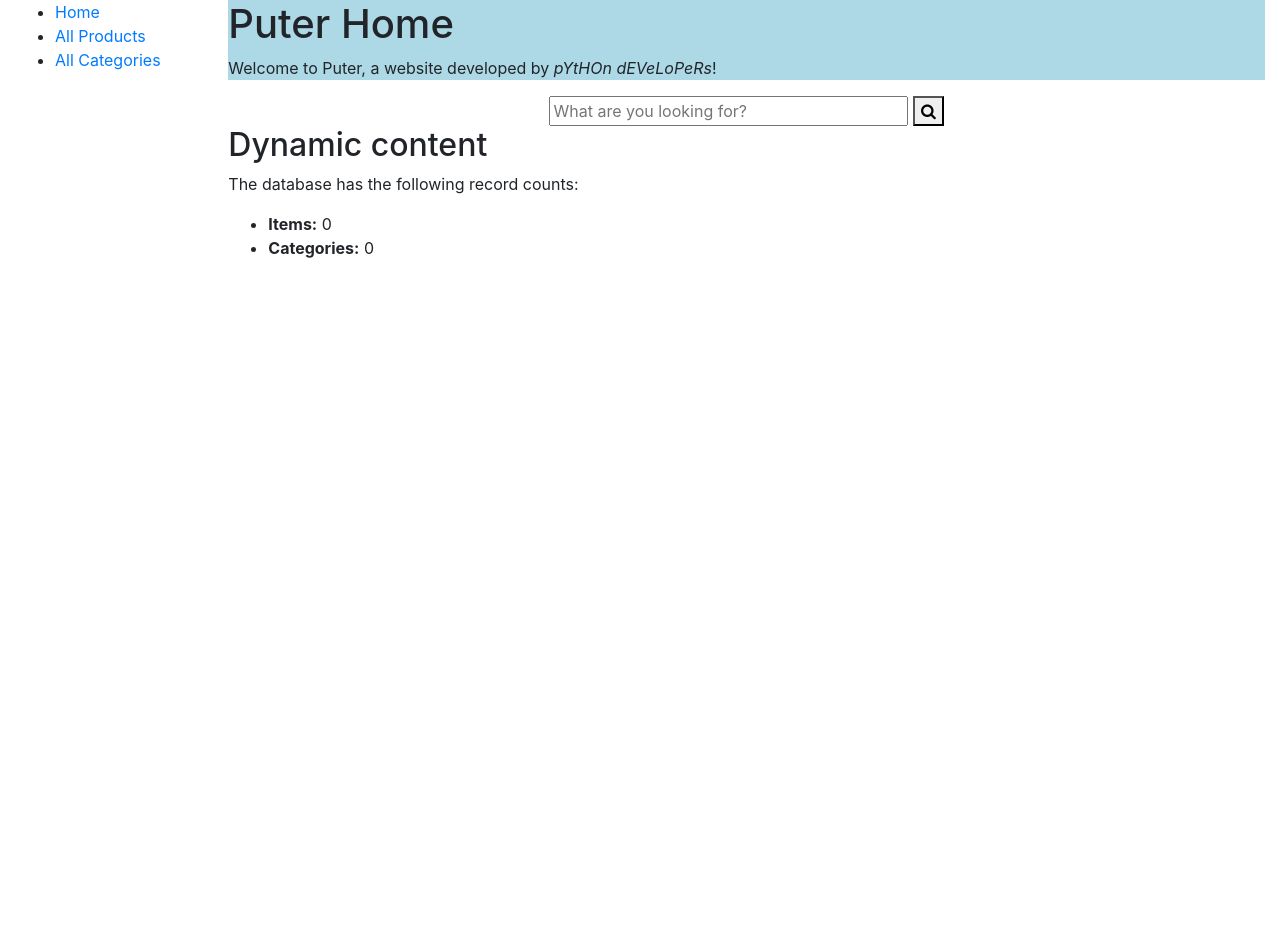
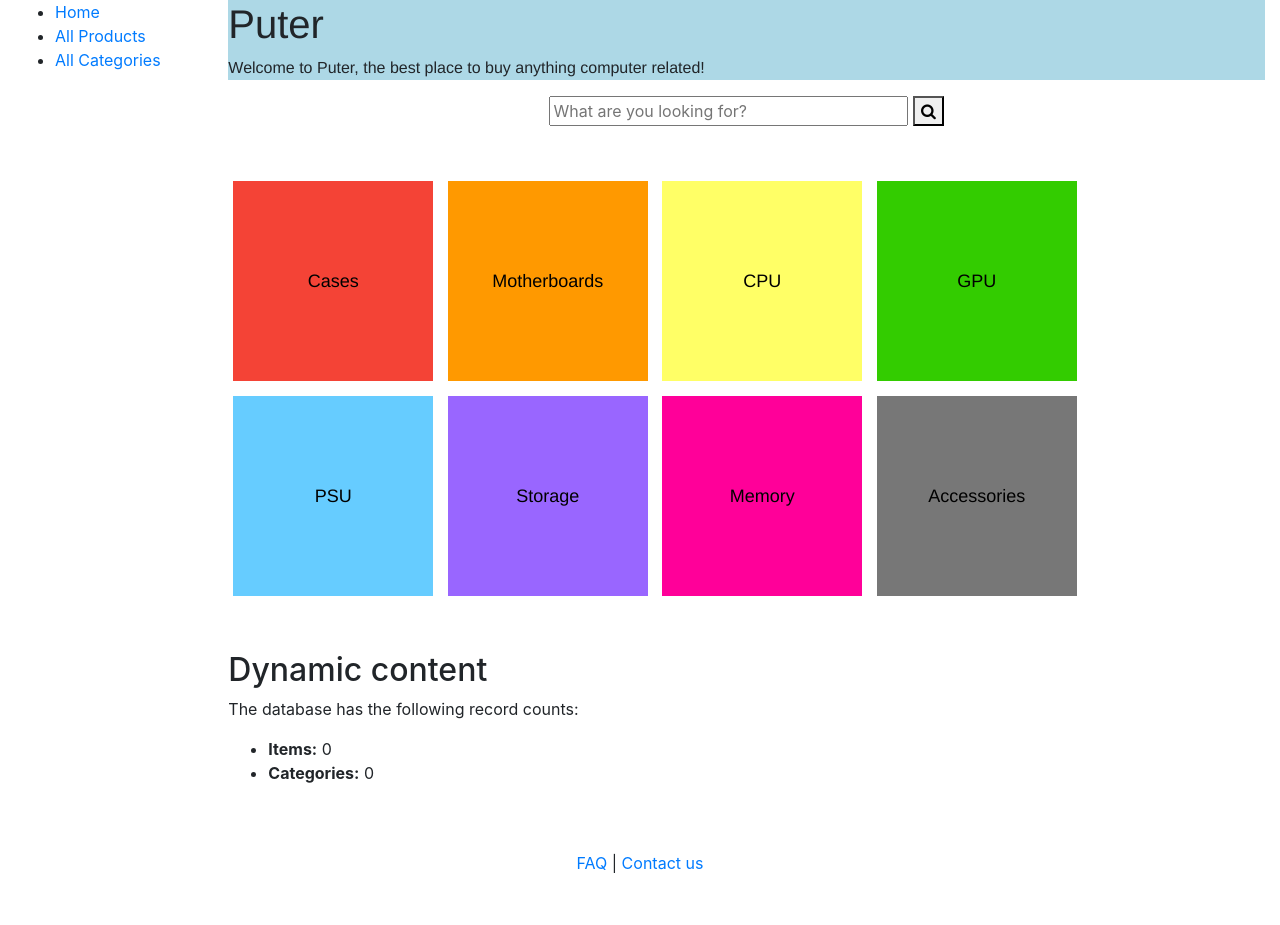
Before and after one commit to TheAeroHead/Puter, a Django app: page /index/ in a window 1280 px wide. Before the commit the page ends 258 px from the top, so only its background shows below. Run offline with Django 3.2, Linux system fonts and the light colour scheme; data that the repository does not hold is empty; some libraries are stand-ins or nearby versions.

Commit message:
Added layout to landing page

```diff
--- a/templates/base_generic.html
+++ b/templates/base_generic.html
@@ -25,4 +25,13 @@
     </div>
   </div>
 </body>
+
+<footer>
+    <div style="height:50px"></div>
+    <div align="center">
+        <a href="">FAQ</a>
+        |
+        <a href="">Contact us</a></div>
+    <div style="height:50px"></div>
+</footer>
 </html>
--- a/templates/index.html
+++ b/templates/index.html
@@ -1,15 +1,60 @@
 {% extends "base_generic.html" %}
 
 {% block content %}
+
+<style>
+
+.button {
+  background-color: #FFFFFF; /* White */
+  border: none;
+  color: black;
+  padding: 15px 32px;
+  text-align: center;
+  text-decoration: none;
+  display: inline-block;
+  font-size: 18px;
+  font-family: Helvetica Neue;
+  margin: 5px 5px;
+  cursor: pointer;
+}
+
+.buttonRed {background-color: #F44336;} /* Red */
+.buttonOrange {background-color: #FF9900;} /* Orange */
+.buttonYellow {background-color: #FFFF66;} /* Yellow */
+.buttonGreen {background-color: #33CC00;} /* Green */
+.buttonBlue {background-color: #66CCFF;} /* Blue */
+.buttonIndigo {background-color: #9966FF;} /* Indigo */
+.buttonViolet {background-color: #FF0099;} /* Violet */
+.buttonBlack {background-color: #777777;} /* Black */
+
+</style>
+
   <link rel="stylesheet" href="https://cdnjs.cloudflare.com/ajax/libs/font-awesome/4.7.0/css/font-awesome.min.css">
   <div class="welcome" style="background-color:lightblue">
-  <h1>Puter Home</h1>
-  <p>Welcome to Puter, a website developed by <em>pYtHOn dEVeLoPeRs</em>!</p>
+  <h1 style="font-family:Helvetica Neue;">Puter</h1>
+  <p style="font-family:Helvetica Neue;">Welcome to Puter, the best place to buy anything computer related!</p>
   </div>
 	<center><form class="searchBar" action="/index/search_result" method="get">
 		<input type="text" placeholder="What are you looking for?" name="query" size="30">
 		<button type="submit"><i class="fa fa-search"></i></button>
 	</form></center>
+
+  <div style="height:50px"></div>
+
+  <button class="button buttonRed" style="height:200px;width:200px">Cases</button>
+  <button class="button buttonOrange" style="height:200px;width:200px">Motherboards</button>
+  <button class="button buttonYellow" style="height:200px;width:200px">CPU</button>
+  <button class="button buttonGreen" style="height:200px;width:200px">GPU</button>
+
+  <div style="height:5px"></div>
+
+  <button class="button buttonBlue" style="height:200px;width:200px">PSU</button>
+  <button class="button buttonIndigo" style="height:200px;width:200px">Storage</button>
+  <button class="button buttonViolet" style="height:200px;width:200px">Memory</button>
+  <button class="button buttonBlack" style="height:200px;width:200px">Accessories</button>
+
+  <div style="height:50px"></div>
+
   <h2>Dynamic content</h2>
   <p>The database has the following record counts:</p>
   <ul>
```
